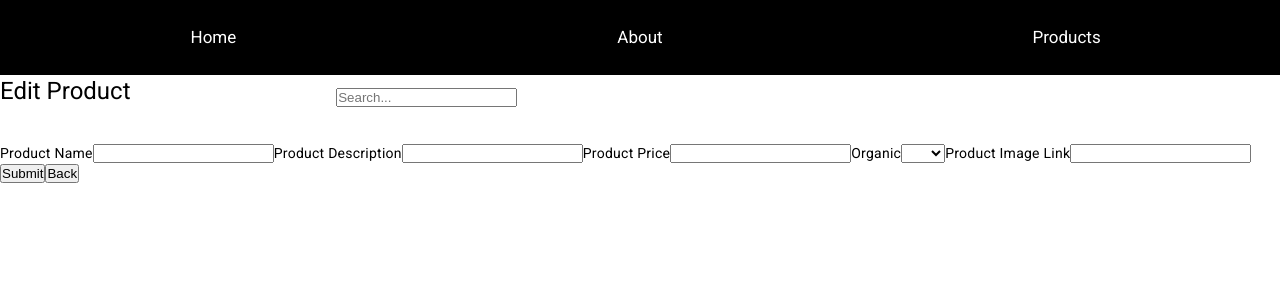
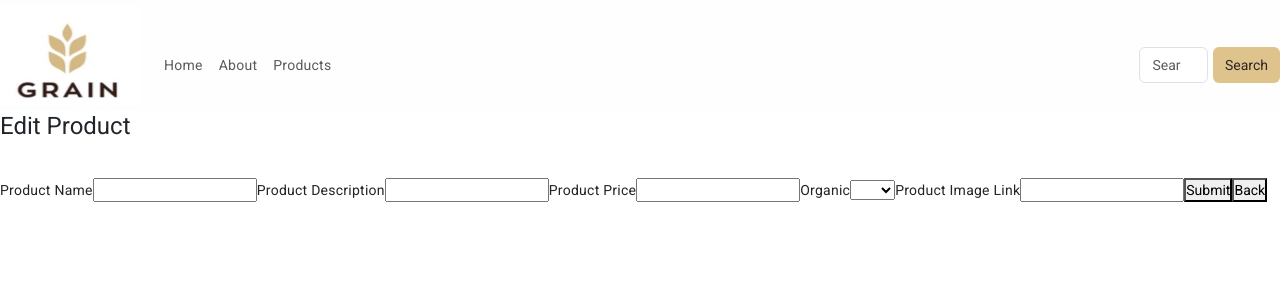
Before and after one commit to goodonone/final-project, an Angular app: page /edit/1 in a window 1280 px wide. Shown: the top 300 px of the page. Built offline with nearby package versions, Linux system fonts and the light colour scheme; no server answers.

Commit message:
Adding Styling

```diff
--- a/src/app/about/about.component.css
+++ b/src/app/about/about.component.css
@@ -0,0 +1,25 @@
+h1 {
+    text-align: center;
+    font-size: 5em;
+    padding-top: 25px;
+    padding-bottom: 30px;
+}
+
+#contents {
+    display: flex;
+    justify-content:center
+}
+
+.contents {
+    display: flex;
+}
+
+p {
+    width: 400px;
+    text-align:justify;
+    padding-right: 40px;
+}
+
+#shadow{
+    box-shadow: 5px 15px 30px #a8a8a8;
+}
--- a/src/app/about/about.component.html
+++ b/src/app/about/about.component.html
@@ -1,18 +1,30 @@
 <h1>About</h1>
 
-<div class="content">
-    <p>
-        Lorem ipsum dolor sit amet, consectetur adipiscing elit, sed do eiusmod tempor incididunt ut labore et dolore magna
-        aliqua. Varius quam quisque id diam vel quam elementum pulvinar etiam. Mauris nunc congue nisi vitae suscipit
-        tellus. Amet facilisis magna etiam tempor orci. Sed sed risus pretium quam vulputate. Ut faucibus pulvinar elementum
-        integer enim neque volutpat ac tincidunt. Auctor augue mauris augue neque gravida in fermentum. Porta lorem mollis
-        aliquam ut porttitor leo a. Ut diam quam nulla porttitor massa id neque aliquam. Mattis pellentesque id nibh tortor
-        id aliquet lectus proin nibh. Egestas congue quisque egestas diam in arcu cursus. Varius morbi enim nunc faucibus a
-        pellentesque sit amet porttitor. Id faucibus nisl tincidunt eget nullam non. Facilisis sed odio morbi quis commodo
-        odio aenean sed adipiscing. Enim neque volutpat ac tincidunt. Euismod nisi porta lorem mollis aliquam ut porttitor
-        leo a. Habitasse platea dictumst vestibulum rhoncus est pellentesque elit ullamcorper. Aenean sed adipiscing diam
-        donec adipiscing tristique risus nec feugiat. Etiam non quam lacus suspendisse faucibus interdum.
-    </p>
-
-    <img src="assets/Baker.jpg">
+<div class="container-fluid" id="contents">
+    <div class="contents">
+        <p>
+            Lorem ipsum dolor sit amet, consectetur adipiscing elit, sed do eiusmod tempor incididunt ut labore et
+            dolore magna
+            aliqua. Varius quam quisque id diam vel quam elementum pulvinar etiam. Mauris nunc congue nisi vitae
+            suscipit
+            tellus. Amet facilisis magna etiam tempor orci. Sed sed risus pretium quam vulputate. Ut faucibus pulvinar
+            elementum
+            integer enim neque volutpat ac tincidunt. Auctor augue mauris augue neque gravida in fermentum. Porta lorem
+            mollis
+            aliquam ut porttitor leo a. Ut diam quam nulla porttitor massa id neque aliquam. Mattis pellentesque id nibh
+            tortor
+            id aliquet lectus proin nibh. Egestas congue quisque egestas diam in arcu cursus. Varius morbi enim nunc
+            faucibus a
+            pellentesque sit amet porttitor. Id faucibus nisl tincidunt eget nullam non. Facilisis sed odio morbi quis
+            commodo
+            odio aenean sed adipiscing. Enim neque volutpat ac tincidunt. Euismod nisi porta lorem mollis aliquam ut
+            porttitor
+            leo a. Habitasse platea dictumst vestibulum rhoncus est pellentesque elit ullamcorper. Aenean sed adipiscing
+            diam
+            donec adipiscing tristique risus nec feugiat. Etiam non quam lacus suspendisse faucibus interdum.
+        </p>
+    </div>
+    <div class="contents" id="shadow">
+        <img src="assets/Baker.jpg">
+    </div>
 </div>
--- a/src/app/app.component.css
+++ b/src/app/app.component.css
@@ -1,28 +1,78 @@
+nav{
 
-Header {
+    background-color: rgb(255, 254, 254);
+    padding-top: 0;
+    padding-bottom: 0;
+    margin: auto;
+}
+
+.navbar{
+    display: flex;
+}
+
+#background{
+    background-color: rgb(255, 254, 254);
+    padding-left: 0;
+    padding-right: 0;
+    margin: auto;
+}
+
+#navbarSupportedContent{
+    padding-top:20px
+}
+
+#searchBox{
+    /* margin-bottom: 20px;
+    margin-left: 800px; */
+    /* padding-bottom: 15px; */
+    margin: auto;
+}
+/* Header {
     text-align: center;
-    background-color: black;
+    background-color: white;
     width: 100%;
     height:75px;
-}
+} */
 
 button {
-    display: inline;
-    /* margin-top: 20px; */
-    color: white;
-    background: none;
+    margin-left: 5px;
+    display: flex;
+    padding-top: 8px;
+    padding-bottom: 8px;
+    /* /* margin-top: 20px; */
+    color: rgb(47, 34, 34);
+    background: rgb(222, 196, 140);
 	border: none;
-	padding: 0;
+	/* padding: 0; */
 	font: inherit;
 	cursor: pointer;
 	outline: inherit;
 }
 
-.navbar button {
+
+#form{
+    display: flex;
+    flex-flow: row;
+    margin-left: 800px;
+}
+
+input{
+    font-size: inherit;
+}
+
+
+/* .container{
+display: flex;
+flex-flow: row;
+justify-content: space-evenly;
+/* margin-right: 100px; */
+/* } */
+
+/* .inputs {
     padding: 12px;
     color: white;
     text-decoration: none;
     font-size: 17px;
-    width: 33.33%;
-    margin-top: 15px;
-  }
+    /* width: 33.33%; */
+    /* margin-top: 5px; */
+  /* } */
--- a/src/app/app.component.html
+++ b/src/app/app.component.html
@@ -1,11 +1,44 @@
-<Header>
-    <nav class="navbar">
+<!-- <Header>
+    <nav class="container">
         <button routerLink="/home">Home</button>
         <button routerLink="/about">About</button>
-        <button [routerLink]="['/products']">Products</button>
+        <button routerLink="/products">Products</button>
+        <div class="inputs">
         <input input type="text" id="mySearch" onkeyup="searchByName()" placeholder="Search..." title="Search For Products">
         <button onclick="searchByName()">Search</button>
+    </div>
     </nav>
-</Header>
+</Header> -->
+
+<nav class="navbar navbar-expand-lg bg-body-tertiary">
+    <div class="container-fluid" id="background">
+        <a class="navbar-brand" href="#">
+            <img src="assets/Brand-logo.png" alt="Bootstrap" width="140" height="100" /></a>
+        <div class="collapse navbar-collapse" id="navbarSupportedContent">
+            <ul class="navbar-nav me-auto mb-2 mb-lg-0">
+                <li class="nav-item">
+                    <a class="nav-link" aria-current="page" routerLink="/home">Home</a>
+                </li>
+                <li class="nav-item">
+                    <a class="nav-link" routerLink="/about">About</a>
+                </li>
+                <li class="nav-item">
+                    <a class="nav-link" routerLink="/products">Products</a>
+                </li>
+                <form class="form-inline my-2 my-lg-0" id="form">
+                    <input class="form-control mr-sm-2" id="mySearch" onkeyup="searchByName(input)" type="search" placeholder="Search..." aria-label="Search">
+                    <button class="btn btn btn-dark" type="submit" (onclick)="searchByName(input)">Search</button>
+                  </form>
+            </ul>
+        </div>
+    </div>
+</nav>
 
 <router-outlet></router-outlet>
+
+
+
+  <!-- <div class="container-fluid" id="searchBox">
+    <input input type="text" id="mySearch" onkeyup="searchByName(input)" placeholder="Search..."
+    title="Search For Products">
+<button type="button" class="btn btn-dark" (onclick)="searchByName(input)">Search</button> -->
--- a/src/app/app.module.ts
+++ b/src/app/app.module.ts
@@ -12,6 +12,8 @@ import { EditProductComponent } from './edit-product/edit-product.component';
 import { HttpClientModule } from '@angular/common/http';
 import { FormsModule } from '@angular/forms';
 import { NotfoundComponent } from './notfound/notfound.component';
+import { MatCardModule } from '@angular/material/card';
+import { MatTooltipModule } from '@angular/material/tooltip';
 
 @NgModule({
   declarations: [
@@ -30,6 +32,8 @@ import { NotfoundComponent } from './notfound/notfound.component';
     BrowserAnimationsModule,
     HttpClientModule,
     FormsModule,
+    MatCardModule,
+    MatTooltipModule,
   ],
   providers: [],
   bootstrap: [AppComponent]
--- a/src/app/home/home.component.css
+++ b/src/app/home/home.component.css
@@ -0,0 +1,25 @@
+h1{
+    text-align: center;
+    font-size: 5em;
+    padding-top: 25px;
+    padding-bottom: 30px;
+}
+
+/* .example-card {
+    width: 350px;
+    height: 300px;
+  } */
+
+.cardImage{
+    width: 350px;
+    height: 500px;
+  }
+
+  #centerCard{
+max-height:300px
+  }
+
+  #imagesContainer{
+    display: flex;
+    justify-content: space-evenly
+  }
--- a/src/app/home/home.component.html
+++ b/src/app/home/home.component.html
@@ -1,10 +1,15 @@
-<header>
-    <!--insert logo for company name-->
-</header>
+<h1>We. <em>Love.</em> Bread.</h1>
 
-<h1>Hi</h1>
+<div class="container-fluid" id="imagesContainer">
+    <mat-card class="example-card">
+        <img mat-card-image class="cardImage" src= "assets/Sourdough-boule.jpg" alt="Photo of a Sourdough Boule">
+      </mat-card>
 
-<!-- Insert img for products here-->
-<div class="products" *ngFor="let p of productList">
-    <img src="p.imageUrl", alt="product image">;
+      <mat-card class="example-card" >
+        <img mat-card-image class="cardImage" src= "assets/Ciabatta.jpg" alt="Photo of a Sourdough Batard">
+      </mat-card>
+
+      <mat-card class="example-card">
+        <img mat-card-image class="cardImage" src= "assets/Brioche.jpg" alt="Photo of a sliced Brioche loaf">
+      </mat-card>
 </div>
--- a/src/app/products/products.component.css
+++ b/src/app/products/products.component.css
@@ -0,0 +1,6 @@
+h1{
+    text-align: center;
+    font-size: 5em;
+    padding-top: 25px;
+    padding-bottom: 30px;
+}
--- a/src/app/products/products.component.html
+++ b/src/app/products/products.component.html
@@ -1,10 +1,13 @@
-<h1>Products</h1>
+<h1>Our Pride & Joy</h1>
 
 <button routerLink="/create">Create New Item</button>
-<div *ngFor="let p of productList" [routerLink]='["/products", p.id]'>
- <img [src]="p.imageUrl">
- <p>{{p.itemName}} | ${{p.price}}</p>
 
-    <button [routerLink]='["/edit", p.id]'>Edit Product</button>
-    <button (click)="onDelete(p.id)">Delete Product</button>
+<div class="container-fluid">
+    <div *ngFor="let p of productList" [routerLink]='["/products", p.id]'>
+        <img [src]="p.imageUrl">
+        <p>{{p.itemName}} | ${{p.price}}</p>
+
+        <button [routerLink]='["/edit", p.id]'>Edit Product</button>
+        <button (click)="onDelete(p.id)">Delete Product</button>
+    </div>
 </div>
--- a/src/index.html
+++ b/src/index.html
@@ -10,8 +10,8 @@
   <link rel="preconnect" href="https://fonts.gstatic.com">
   <link href="https://fonts.googleapis.com/css2?family=Roboto:wght@300;400;500&display=swap" rel="stylesheet">
   <link href="https://fonts.googleapis.com/icon?family=Material+Icons" rel="stylesheet">
-  <!-- <link href="https://cdn.jsdelivr.net/npm/bootstrap@5.3.0/dist/css/bootstrap.min.css" rel="stylesheet" -->
-    <!-- integrity="sha384-9ndCyUaIbzAi2FUVXJi0CjmCapSmO7SnpJef0486qhLnuZ2cdeRhO02iuK6FUUVM" crossorigin="anonymous"> -->
+  <link href="https://cdn.jsdelivr.net/npm/bootstrap@5.3.0/dist/css/bootstrap.min.css" rel="stylesheet"
+    integrity="sha384-9ndCyUaIbzAi2FUVXJi0CjmCapSmO7SnpJef0486qhLnuZ2cdeRhO02iuK6FUUVM" crossorigin="anonymous">
 </head>
 
 <body class="mat-typography">
--- a/src/styles.css
+++ b/src/styles.css
@@ -3,5 +3,5 @@
     padding: 0;
 }
 
-/* html, body { height: 100%; }
-body { margin: 0; font-family: Roboto, "Helvetica Neue", sans-serif; } */
+/* html, body { height: 100%; }*/
+body {font-family: Roboto, "Helvetica Neue", sans-serif; }
```
Also changed, not shown: items.json (+6 -6 lines), src/assets/Brand-logo.png (added), src/assets/Brioche.jpg (added).
